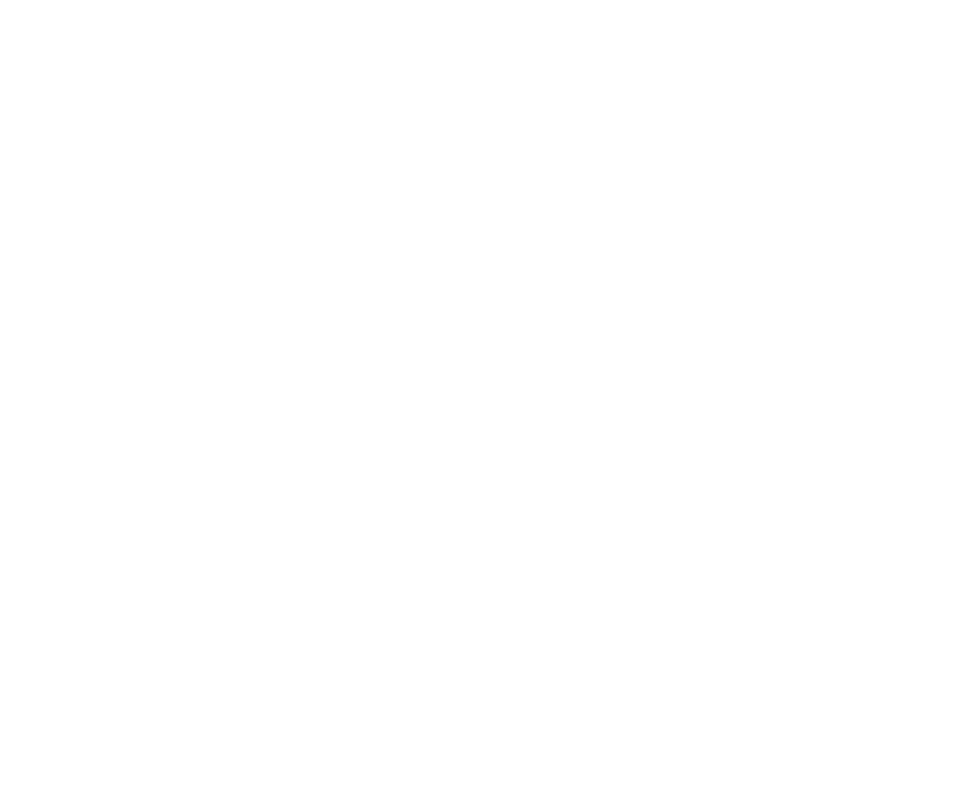
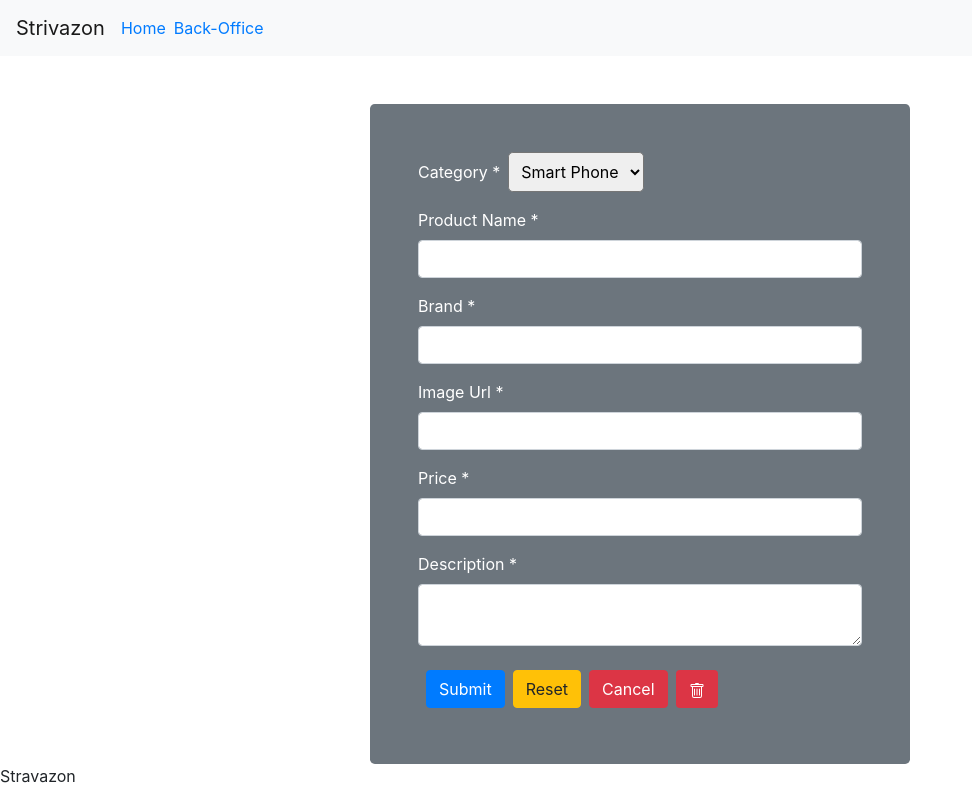
Before and after one commit to rajibjonchhen/stravazon-react, a React (Create React App) app: page /BackOffice in a window 1280 px wide. Before the commit this address had no page. Shown: the whole page, without its empty margins (0-972 px from the left). Built offline with nearby package versions, Linux system fonts and the light colour scheme.

Commit message:
delete item  from cart and delete cart added

```diff
--- a/src/App.js
+++ b/src/App.js
@@ -5,6 +5,7 @@ import MyLayout from "./MyLayout.jsx"
 import Home from "./components/home/Home.jsx"
 import DetailPage from './components/DetailPage.jsx';
 import "bootstrap/dist/css/bootstrap.min.css";
+import BackOffice from './components/backOffice/BackOffice.jsx';
 
 function App() {
 
@@ -16,7 +17,10 @@ function App() {
         <Route path='/' element ={ <MyLayout>
           <Home/>
         </MyLayout>}/>
-        <Route path='/detailProduct/:id/' element ={
+        <Route path='/BackOffice' element ={ <MyLayout>
+          <BackOffice/>
+        </MyLayout>}/>
+        <Route path='/DetailPage/:id/' element ={
         // <MyLayout>
           <DetailPage/>
         // </MyLayout>
--- a/src/components/MyNavbar.jsx
+++ b/src/components/MyNavbar.jsx
@@ -1,5 +1,5 @@
 import React from "react";
-
+import { Link } from "react-router-dom";
 
 const MyNavbar = () => {
 
@@ -15,10 +15,14 @@ const MyNavbar = () => {
         <div className="collapse navbar-collapse" id="navbarSupportedContent">
           <ul className="navbar-nav mr-auto">
             <li className="nav-item active">
-              <a className="nav-link" href="#">Home <span className="sr-only">(current)</span></a>
+            <Link to='/'>
+              <a>Home <span className="sr-only">(current)</span></a>
+            </Link>
             </li>
-            <li className="nav-item">
-              <a className="nav-link" href="back-office-page.html">Back Office Page</a>
+            <li className="nav-item ml-2">
+            <Link to='/BackOffice'>
+             Back-Office
+            </Link>
             </li>
 
           </ul>
--- a/src/components/Form.jsx
+++ b/src/components/backOffice/BackOffice.jsx
@@ -1,29 +1,45 @@
 import React, {useState, useEffect} from "react";
-
-import ProductCard from "./home/ProductCard";
+import { Col, Container, Row } from "react-bootstrap";
+import { useParams } from "react-router-dom";
 
 
 
-const Form = () => {
-useState[product,setProduct] = useState({})
+
+const BackOffice = () => {
+
+const[product,setProduct] = useState({})
+const [newProduct, setNewProduct] = useState({})
+const params = useParams
+
 useEffect(()=>{
+const productId = params.productId
+},[])
 
-},[])
+
     return(
-        <div>
+        <Container>
+        <Row >
+        <Col sm={12} md={8} lg={6} className="m-auto">
             <form onsubmit="" className="mt-5 bg-secondary  p-5 rounded-lg text-white">
+            <div className="form-row">
+                    <div className="form-group col">
+                      <label for="name">Category *</label>
+                      <select id="category" name="Choose category" value={newProduct.category} onChange={(e) => setNewProduct.category(e.target.value)}size="1" className="ml-2 p-2 rounded-lg">
+                        <option value="smart phone" onSelect={() => setNewProduct.category("smart phone")}>Smart Phone</option>
+                        <option value="camera">Camera</option>
+                        <option value="laptop">Laptop</option>
+                        <option value="tablet">Tablet</option>
+                        <option value="drone">Drone</option>
+                      </select>
+                    </div>
+                  </div>
                   <div className="form-row">
                     <div className="form-group col">
                       <label for="name">Product Name *</label>
                       <input type="name" className="form-control" id="name" required/>
                     </div>
                   </div>
-                  <div className="form-row">
-                    <div className="form-group col">
-                      <label for="description">Description *</label>
-                      <textarea type="text" className="form-control" id="description" row="4" required/>
-                    </div>
-                    </div>
+
 
                     <div className="form-row">
                   <div className="form-group col">
@@ -44,6 +60,12 @@ useEffect(()=>{
                           <input type="number" className="form-control" id="price" required/>
                         </div>
                       </div>
+                      <div className="form-row">
+                    <div className="form-group col">
+                      <label for="description">Description *</label>
+                      <textarea type="text" className="form-control" id="description" row="4" required/>
+                    </div>
+                    </div>
                         <div className="m-2 d-flex">
                           <button type="button" className="btn btn-primary mr-2" onclick="handlePostSubmit(event)">Submit</button>
                           <button type="Reset" className="btn btn-warning mr-2">Reset</button>
@@ -54,8 +76,10 @@ useEffect(()=>{
                         </svg></span></button>
                         </div>
                 </form>
-        </div>
+        </Col>
+        </Row>
+        </Container>
     )
 }
 
-export default Form
+export default BackOffice
--- a/src/components/home/Home.jsx
+++ b/src/components/home/Home.jsx
@@ -1,6 +1,7 @@
 import React, { useEffect, useState } from "react";
 
 import { Container, Row } from "react-bootstrap";
+import { Link } from "react-router-dom";
 import MyProductCard from "./ProductCard";
 
 const Home = () => {
@@ -11,12 +12,13 @@ const Home = () => {
   }, []);
   const fetchProducts = async () => {
     try {
-      let response = await fetch("http://localhost:3001/products", {
+      let response = await fetch("https://marketplace-m6d5.herokuapp.com/products", {
         method: "GET",
       });
       if (response.ok) {
         let data = await response.json();
         setProducts(data);
+        console.log(data)
       }
     } catch (error) {
       console.log(error);
@@ -28,7 +30,9 @@ const Home = () => {
       <Row>
         {products &&
           products.map((product) =>
-             <MyProductCard key={product._id} product={product} />
+          <Link key={product._id} to={`/DetailPage/${product._id}`}>
+             <MyProductCard  product={product} />
+          </Link>
           )}
       </Row>
     </Container>
```
